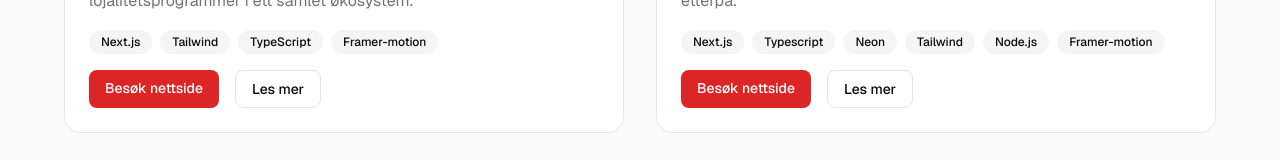
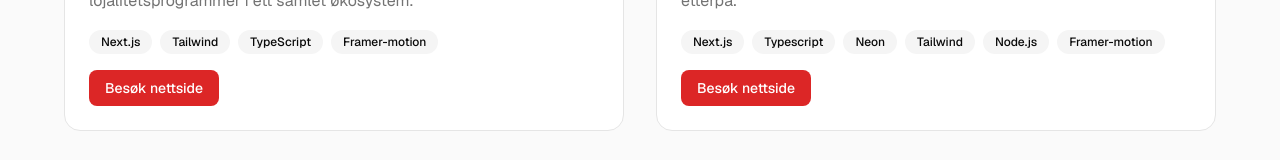
Before and after one commit to StianOek/next-portfolio, a Next.js app: page / in a window 1280 px wide. Shown: the part 2556-2716 px from the top of the page. Built offline with nearby package versions, Linux system fonts and the light colour scheme.

Commit message:
Fjernet Se mer funksjonen på fremhevede prosjekter, siden det ikke finnes en slug til kortet

```diff
--- a/src/components/Portfolio.tsx
+++ b/src/components/Portfolio.tsx
@@ -91,15 +91,6 @@ export default function Portfolio({ portfolioItems, showAll = false, noPadding =
                   >
                     Besøk nettside
                   </motion.a>
-                  <Link href={`/portfolio/${item.slug}`}>
-                    <motion.button
-                      className="btn-secondary px-4 py-2 rounded-lg text-sm font-medium cursor-pointer"
-                      whileHover={{ scale: 1.05 }}
-                      whileTap={{ scale: 0.95 }}
-                    >
-                      Les mer
-                    </motion.button>
-                  </Link>
                 </div>
               </div>
             </motion.div>
```
